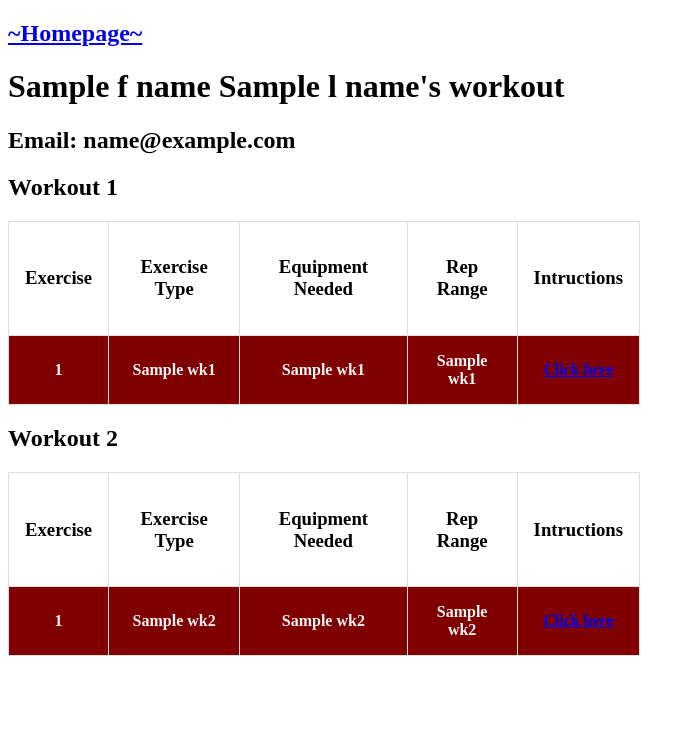
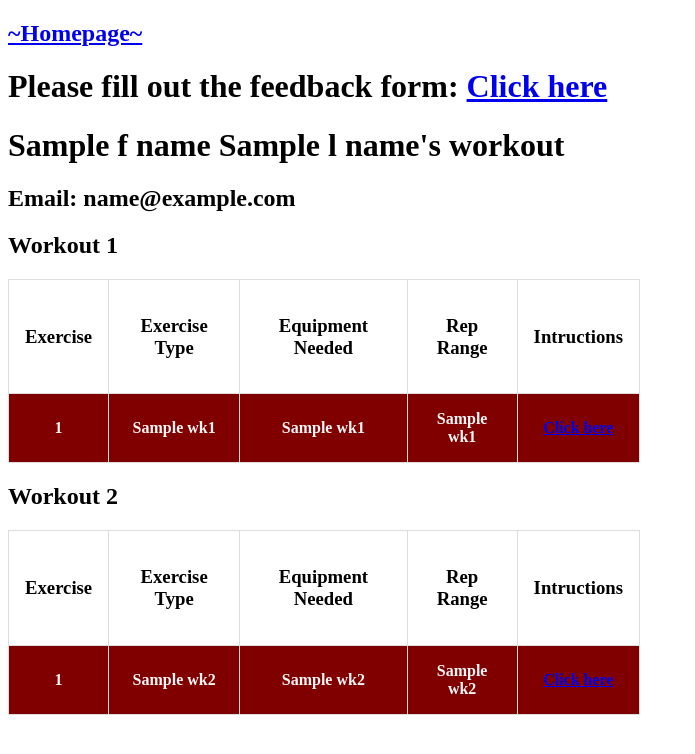
Before and after one commit to Maxusomega/workGenAlpha, a Flask app: template templates/display.html in a window 1280 px wide. Shown: the top 754 px of the page, without its empty margins (0-695 px from the left). Run offline with Flask 2, Linux system fonts and the light colour scheme; the template is opened without the code that fills it: most values are stand-ins (such as "Sample title", 1, 10 or a date in 2020); lists and menus that the app fills with data are empty.

Commit message:
Updated diplay
added survey link and made all hyperlinks open in new tabs

```diff
--- a/templates/display.html
+++ b/templates/display.html
@@ -23,6 +23,8 @@ tr:nth-child(even) {
 }
 
 </style>
+
+<h1>Please fill out the feedback form: <a href="https://forms.gle/kmhbPMZ9Pm6ySsRX6", target="_blank">Click here</a></h1>
 
 <h1> {{fName}} {{lName}}'s workout </h1>
 <h2>Email: {{email}}</h2>
@@ -69,7 +71,7 @@ tr:nth-child(even) {
             {{ex[5]}}
         </th>
         <th>
-            <a href={{ex[6]}}>Click here</a>
+            <a href="{{ex[6]}}", target="_blank">Click here</a>
         </th>
     </tr>
 
@@ -119,7 +121,7 @@ tr:nth-child(even) {
         {{ex[5]}}
     </th>
     <th>
-        <a href={{ex[6]}}>Click here</a>
+        <a href="{{ex[6]}}", target="_blank">Click here</a>
     </th>
 </tr>
 
```
